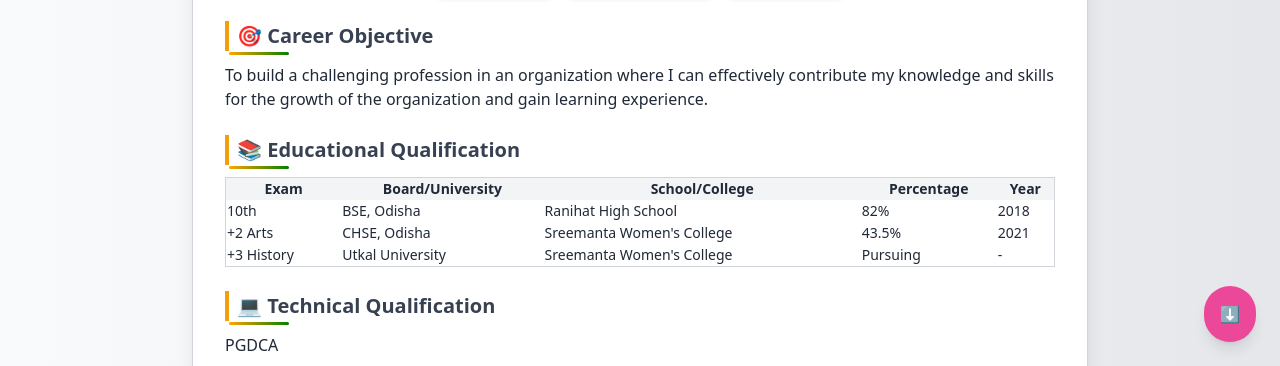
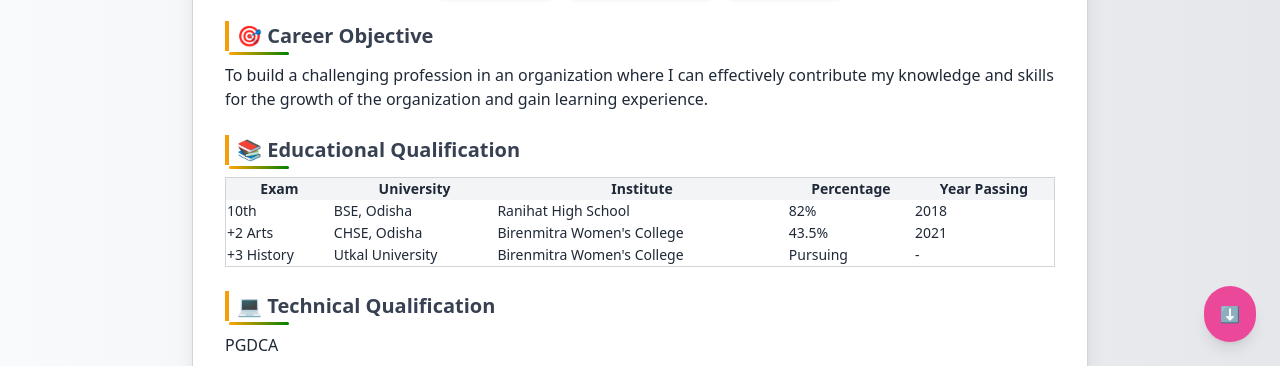
Before and after one commit to amitpal-231104/Presume, a plain HTML site: page index.html in a window 1280 px wide. Shown: the part 434-800 px from the top of the page. Drawn offline with nearby package versions, Linux system fonts and the light colour scheme.

Commit message:
Update index.html

```diff
--- a/index.html
+++ b/index.html
@@ -42,16 +42,16 @@
         <thead class="bg-gray-100">
           <tr>
             <th>Exam</th>
-            <th>Board/University</th>
-            <th>School/College</th>
+            <th>University</th>
+            <th>Institute</th>
             <th>Percentage</th>
-            <th>Year</th>
+            <th>Year Passing</th>
           </tr>
         </thead>
         <tbody>
           <tr><td>10th</td><td>BSE, Odisha</td><td>Ranihat High School</td><td>82%</td><td>2018</td></tr>
-          <tr><td>+2 Arts</td><td>CHSE, Odisha</td><td>Sreemanta Women's College</td><td>43.5%</td><td>2021</td></tr>
-          <tr><td>+3 History</td><td>Utkal University</td><td>Sreemanta Women's College</td><td>Pursuing</td><td>-</td></tr>
+          <tr><td>+2 Arts</td><td>CHSE, Odisha</td><td>Birenmitra Women's College</td><td>43.5%</td><td>2021</td></tr>
+          <tr><td>+3 History</td><td>Utkal University</td><td>Birenmitra Women's College</td><td>Pursuing</td><td>-</td></tr>
         </tbody>
       </table>
     </section>
```
